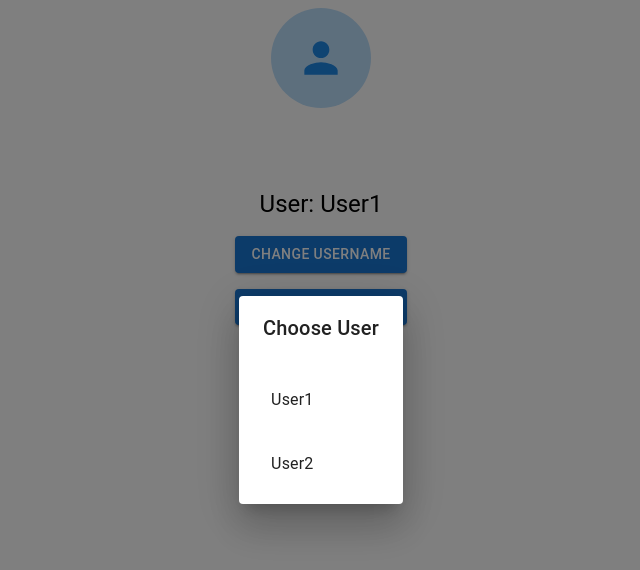
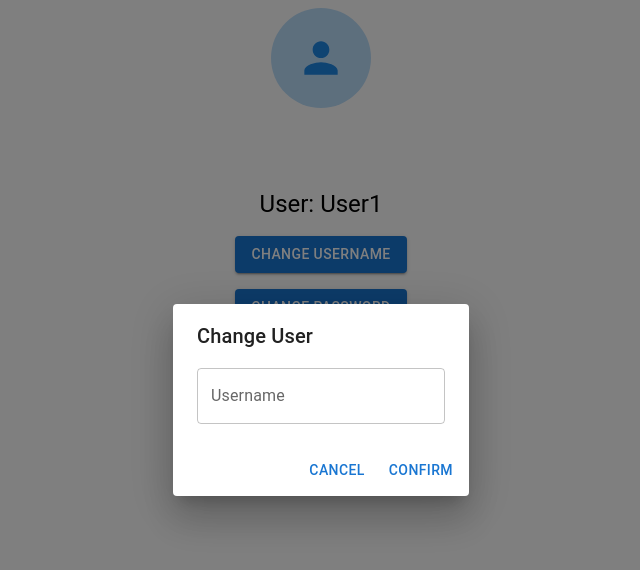
Before and after one commit to N103Gremillion/Social_Media_Project, a React (Create React App) app: page / in a window 1280 px wide. Both pictures are taken after a click on the button "CHANGE USERNAME". Shown: the top 570 px of the page, without its empty margins (319-959 px from the left). Built offline with nearby package versions, Linux system fonts and the light colour scheme.

Commit message:
Fixed the change username button to create a prompt to type out a new username

```diff
--- a/src/Pages/AccountManagement.tsx
+++ b/src/Pages/AccountManagement.tsx
@@ -6,61 +6,27 @@ import {
     Avatar,
     Dialog,
     DialogTitle,
-    List,
-    ListItem,
-    ListItemButton,
-    ListItemText
+    DialogActions,
+    DialogContent,
+    TextField
 } from "@mui/material";
 import PersonIcon from "@mui/icons-material/Person"
 import { blue } from "@mui/material/colors"
-import React from "react";
+import React, { useState } from "react";
 
-export interface PromptProps {
-    openUser: boolean
-    userValue: string
-    onClose: (value: string) => void
-}
-
-function Prompt(props: PromptProps) {
-    const {onClose, userValue, openUser} = props
-
-    const handleClose = () => {
-        onClose(userValue)
-    }
-
-    const handleClickUser = (value: string) => {
-        onClose(value)
-    }
-
-    return (
-        <Dialog onClose={handleClose} open={openUser}>
-            <DialogTitle>Choose User</DialogTitle>
-            <List>
-                {username.map((username) => (
-                    <ListItem key={username}>
-                        <ListItemButton onClick={() => handleClickUser(username)}>
-                            <ListItemText primary={username} />
-                        </ListItemButton>
-                    </ListItem>
-                ))}
-            </List>
-        </Dialog>
-    )
-}
-const username = ['User1', 'User2']
+const username = 'User1'
 
 const AccountManagement = () => {
-    const [openUser, setOpenUser] = React.useState(false)
+    const [openUser, setOpenUser] = useState(false)
 
-    const [userValue, setUserValue] = React.useState(username[0])
+    const [userValue, setUserValue] = useState(username)
 
     const handleClickUser = () => {
         setOpenUser(true)
     }
 
-    const CloseUser = (value: string) => {
+    const handleCloseUser = () => {
         setOpenUser(false)
-        setUserValue(value)
     }
 
     return (
@@ -89,11 +55,36 @@ const AccountManagement = () => {
                             variant="contained" onClick={handleClickUser}
                             sx={{ mt: 2}}
                         >Change Username</Button>
-                        <Prompt
-                            userValue={userValue}
-                            openUser={openUser}
-                            onClose={CloseUser}
-                        />
+                        <Dialog
+                            open={openUser}
+                            onClose={handleCloseUser}
+                            PaperProps={{
+                                component: 'form',
+                                onSubmit: (event: React.FormEvent<HTMLFormElement>) => {
+                                    event.preventDefault()
+                                    const formData = new FormData(event.currentTarget)
+                                    const formJson = Object.fromEntries((formData as any).entries())
+                                    const username = formJson.username
+                                    setUserValue(username)
+                                    handleCloseUser()
+                                }
+                            }}
+
+                        >
+                            <DialogTitle>Change User</DialogTitle>
+                            <DialogContent>
+                                <TextField
+                                    id="name"
+                                    name="username"
+                                    label="Username"
+                                    fullWidth
+                                />
+                            </DialogContent>
+                            <DialogActions>
+                                <Button onClick={handleCloseUser}>Cancel</Button>
+                                <Button type="submit">Confirm</Button>
+                            </DialogActions>
+                        </Dialog>
 
                         <Button
                             variant="contained"
```
